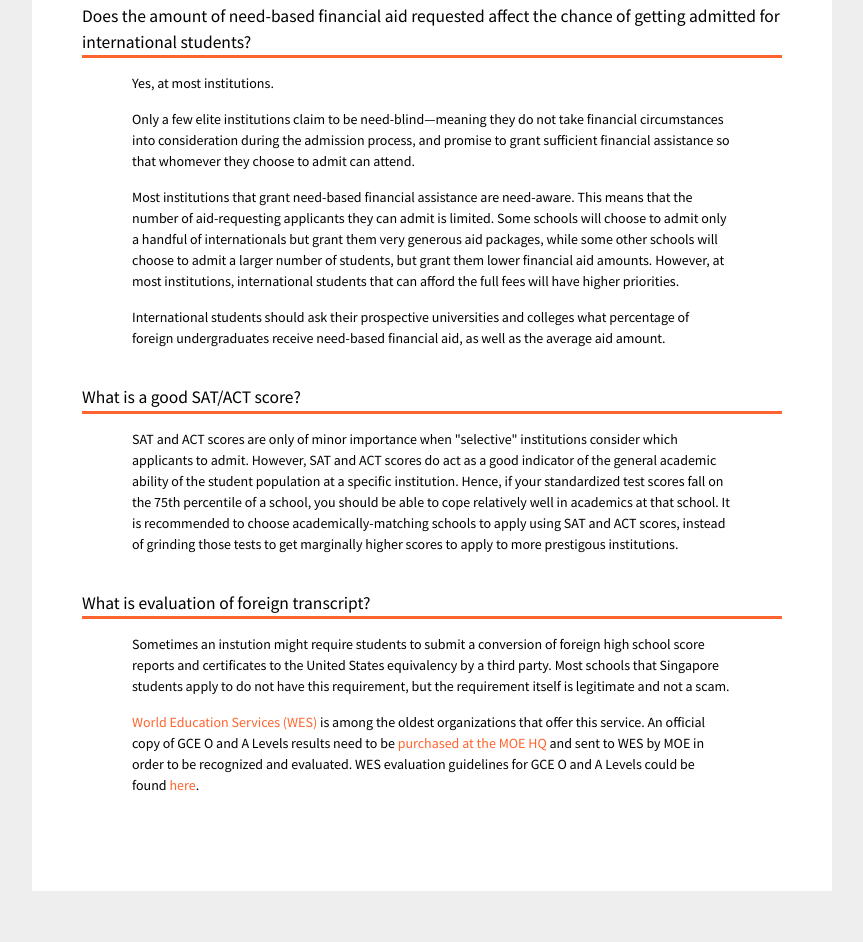
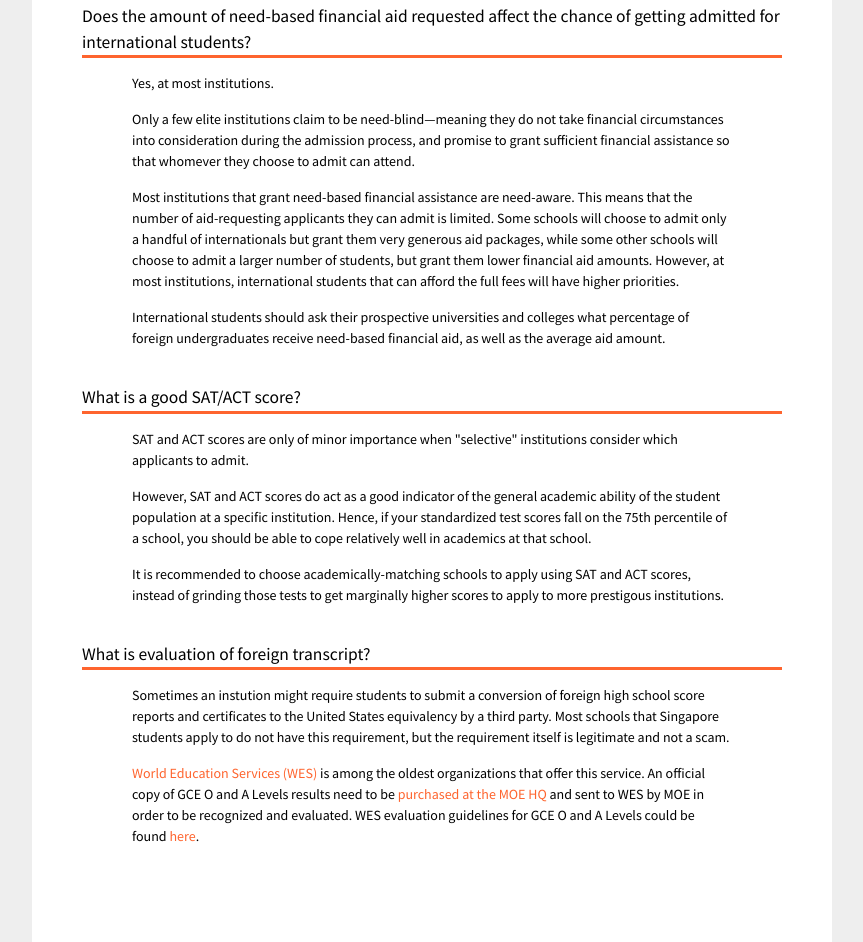
Before and after one commit to vominhtu/us-college, a plain HTML site: page app.html in a window 1280 px wide. Shown: the part 3862-4804 px from the top of the page, without its empty margins (208-1071 px from the left). Before the commit the page ends 4753 px from the top, so only its background shows below. Drawn offline with Linux system fonts and the light colour scheme.

Commit message:
add info

```diff
--- a/app.html
+++ b/app.html
@@ -131,7 +131,9 @@
 
             <div class="question" id="sat-act">
                 <h3>What is a good SAT/ACT score?</h3>
-                <p>SAT and ACT scores are only of minor importance when "selective" institutions consider which applicants to admit. However, SAT and ACT scores do act as a good indicator of the general academic ability of the student population at a specific institution. Hence, if your standardized test scores fall on the 75th percentile of a school, you should be able to cope relatively well in academics at that school. It is recommended to choose academically-matching schools to apply using SAT and ACT scores, instead of grinding those tests to get marginally higher scores to apply to more prestigous institutions.</p>
+                <p>SAT and ACT scores are only of minor importance when "selective" institutions consider which applicants to admit.</p>
+                <p>However, SAT and ACT scores do act as a good indicator of the general academic ability of the student population at a specific institution. Hence, if your standardized test scores fall on the 75th percentile of a school, you should be able to cope relatively well in academics at that school.</p>
+                <p>It is recommended to choose academically-matching schools to apply using SAT and ACT scores, instead of grinding those tests to get marginally higher scores to apply to more prestigous institutions.</p>
             </div>
 
             <div class="question" id="transcript-evaluation">
```
